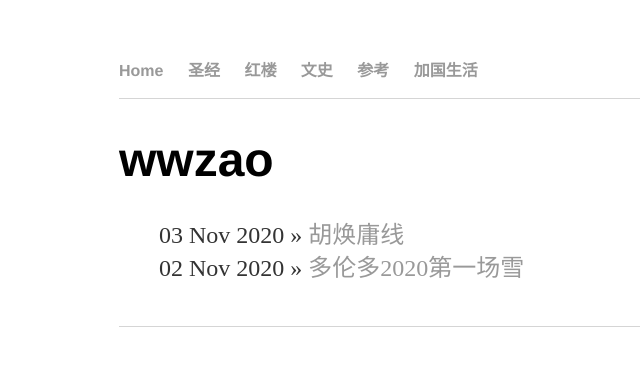
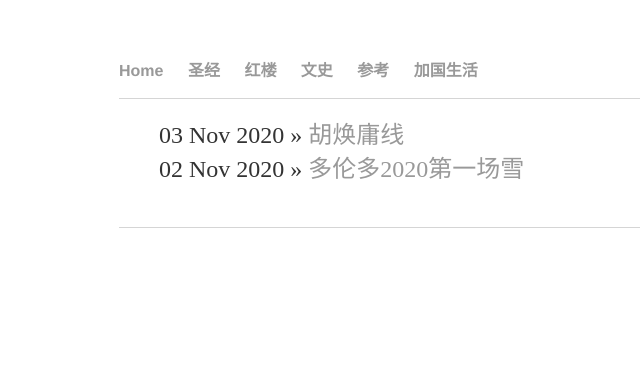
Before and after one commit to wwzaocom/wwzaocom.github.com, a Jekyll site: the page built from blog/index.html, in a window 1280 px wide. Shown: the top 366 px of the page, without its empty margins (73-713 px from the left). Built offline with Jekyll 4.4.1, drawn with Linux system fonts in a browser that asks for light colours.

Commit message:
blog title

```diff
--- a/blog/index.html
+++ b/blog/index.html
@@ -2,7 +2,7 @@
 layout: default
 title: wwzao
 ---
-<h1>{{ page.title }}</h1>
+<!--h1>{{ page.title }}</h1i--!>
 <ul class="posts">
 
   {% for post in site.posts %}
```
